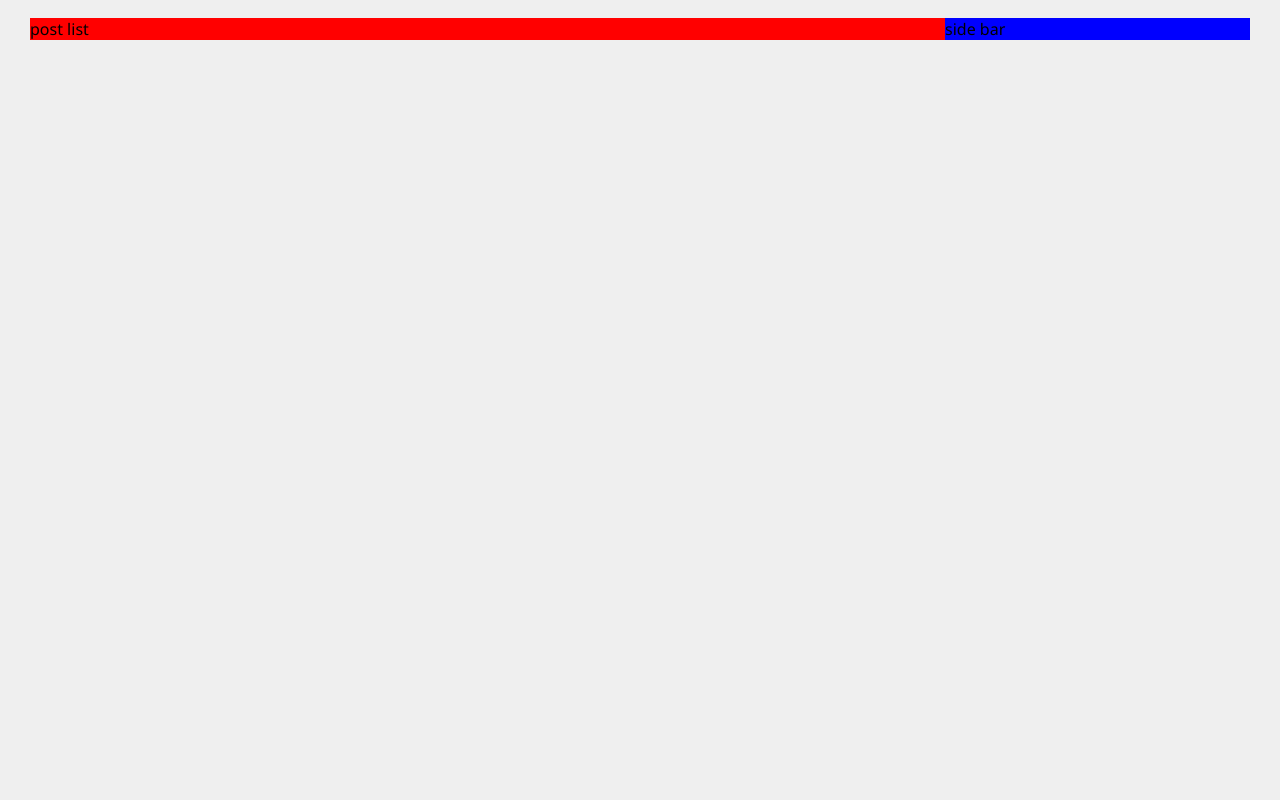
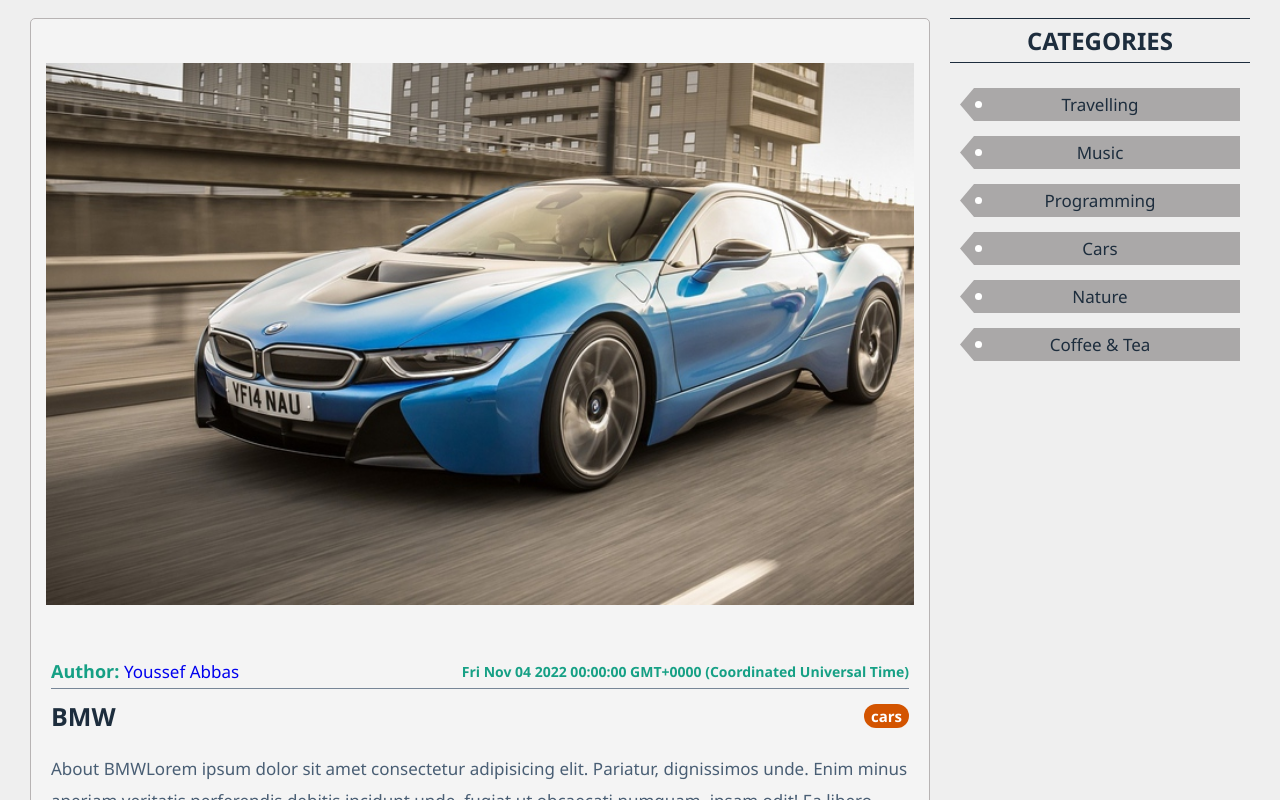
Before and after one commit to Mousa-Ahmed0/full-stack-Blog, a React (Create React App) app in the folder frontend/: page / in a window 1280 px wide. Shown: the part 420-1220 px from the top of the page. Before the commit the page ends 800 px from the top, so only its background shows below. Built offline with nearby package versions, Linux system fonts and the light colour scheme.

Commit message:
home page

```diff
--- /dev/null
+++ b/frontend/src/components/posts/PostItem.jsx
@@ -0,0 +1,42 @@
+import "./Posts.css"
+
+import { Link } from "react-router-dom";
+
+const PostItem  = ({post}) => {
+    return (
+        <div className="post-item">
+            <div className="post-item-image-wrapper">
+                <img src={post.image} alt="" className="post-item-image" />
+            </div>
+            <div className="post-item-info-wrapper">
+                <div className="post-item-info">
+                    <div className="post-item-author">
+                        <strong>Author: </strong>
+                        <Link className="post-item-username" to="/profile/1">{post.user.username}</Link>
+                    </div>
+                    <div className="post-item-date">
+                        {new Date(post.createdAt).toString()}
+                    </div>
+                </div>
+                <div className="post-item-details">
+                    <h4 className="post-item-title">{post.title}</h4>
+                    <Link className="post-item-category" to={`/posts/categories/${post.category}`}>
+                        {post.category}
+                    </Link>
+                </div>
+                <p className="post-item-description">
+                    {post.description}
+                    Lorem ipsum dolor sit amet consectetur adipisicing elit. Pariatur, dignissimos unde. Enim minus aperiam veritatis perferendis debitis incidunt unde, fugiat ut obcaecati numquam, ipsam odit! Ea libero maxime illo eius?
+                    Lorem ipsum dolor sit amet consectetur adipisicing elit. Pariatur, dignissimos unde. Enim minus aperiam veritatis perferendis debitis incidunt unde, fugiat ut obcaecati numquam, ipsam odit! Ea libero maxime illo eius?
+                    Lorem ipsum dolor sit amet consectetur adipisicing elit. Pariatur, dignissimos unde. Enim minus aperiam veritatis perferendis debitis incidunt unde, fugiat ut obcaecati numquam, ipsam odit! Ea libero maxime illo eius?
+                </p>
+                <Link className="post-item-link" to={`/posts/details/${post._id}`}>
+                    Read More...
+                </Link>
+
+            </div>
+        </div>
+     );
+}
+
+export default PostItem;
--- /dev/null
+++ b/frontend/src/components/posts/PostList.jsx
@@ -0,0 +1,12 @@
+import PostItem from './PostItem';
+import "./Posts.css"
+
+const PostList = ({posts}) => {
+    return (
+        <div className="post-list">
+            {posts.map(item=> <PostItem post={item} key={item._id}/>)}
+        </div>
+     );
+}
+
+export default PostList;
--- /dev/null
+++ b/frontend/src/components/posts/Posts.css
@@ -0,0 +1,107 @@
+.post-list{
+    display: flex;
+    align-items: center;
+    justify-content: center;
+    flex-wrap: wrap;
+    flex: 9;
+}
+.post-item{
+    width: 100%;
+    background-color: rgb(244, 244, 244);
+    margin-bottom: 40px;
+    padding: 15px;
+    border-radius: 5px;
+    display: flex;
+    flex-direction:column;
+    align-items: flex-start;
+    justify-content: space-between;
+    border: 1px solid rgb(183, 179, 179);
+}
+.post-item-image-wrapper{
+    width: 100%;
+    margin-bottom: 15px;
+}
+.post-item-image{
+    width: 100%;
+    height: 600px;
+    object-fit: contain;
+    border-radius: 5px;
+}
+.post-item-info-wrapper{
+    width: 100%;
+}
+.post-item-info{
+    display: flex;
+    align-items: center;
+    justify-content: space-between;
+    margin: 5px;
+    border-bottom: 1px solid var(--gray-color);
+    padding-bottom: 5px;
+}
+.post-item-author strong{
+    color: var(--green-sea-color);
+    font-size: 18px;
+}
+.post-item-author .post-item-username{
+    font-size: 17px;
+    font-weight: 500;
+    text-transform: capitalize;
+}
+.post-item-date{
+    font-weight: bold;
+    font-size: 14px;
+    color: var(--green-sea-color);
+}
+.post-item-details{
+    display: flex;
+    align-items: center;
+    justify-content: space-between;
+    padding: 5px;
+}
+.post-item-title{
+    color: var(--primary-color);
+    text-align: center;
+    font-size: 25px;
+    font-weight: 700;
+    text-transform: capitalize;
+}
+.post-item-category{
+    background-color: var(--pumpkin-color);
+    color: var(--white-color);
+    padding: 2px 7px;
+    border-radius: 15px;
+    font-size: 15px;
+    font-weight: bold;
+    cursor: pointer;
+}
+.post-item-description{
+    font-size: 17px;
+    line-height: 1.9;
+    color: var(--secondary-color);
+    font-weight: 500;
+    padding: 5px;
+    margin: 10px 0;
+    overflow: hidden;
+    display: -webkit-box;
+    -webkit-line-clamp: 2;
+    -webkit-box-orient: vertical;
+}
+.post-item-link{
+    background-color: var(--green-color);
+    color: var(--white-color);
+    width: 100%;
+    display: block;
+    text-align: center;
+    font-size: 21px;
+    border-radius: 5px;
+    padding: 5px;
+}
+
+@media (max-width:720px){
+    .post-item{
+        padding: 10px;
+    }
+    .post-item-image{
+        object-fit: cover;
+    }
+}
--- /dev/null
+++ b/frontend/src/components/sidebar/Sidebar.css
@@ -0,0 +1,61 @@
+.sidebar{
+    margin-left: 20px;
+    flex: 3;
+}
+.sidebar-title{
+    color: var(--primary-color);
+    text-align: center;
+    padding: 5px;
+    font-size: 24px;
+    border-top: 1px solid var(--primary-color);
+    border-bottom: 1px solid var(--primary-color);
+}
+.sidebar-links{
+    padding: 10px;
+}
+.sidebar-link{
+    margin: 15px 0;
+    font-size: 17px;
+    font-weight: 500;
+    color: var(--primary-color);
+    cursor: pointer;
+    background-color: rgb(170, 168, 168);
+    text-align: center;
+    padding: 5px;
+    position: relative;
+    text-transform: capitalize;
+    display: block;
+    clip-path: polygon(100% 0%,100% 50%,100% 100%,5% 100%,0% 50%,5% 0%);
+}
+
+.sidebar-link:hover{
+    background-color: var(--pumpkin-color);
+    color: var(--white-color);
+}
+.sidebar-link::after{
+    content: "";
+    width: 7px;
+    height: 7px;
+    border-radius: 50%;
+    position: absolute;
+    left: 15px;
+    top: 0;
+    bottom: 0;
+    margin: auto;
+    background-color: var(--white-color);
+}
+@media (max-width:990px){
+    .sidebar{
+        margin-left: 0;
+        width: 100%;
+    }
+    .sidebar-link::after{
+        left: 30px;
+    }
+}
+
+@media (max-width:520px){
+    .sidebar-link::after{
+        left: 20px;
+    }
+}
--- /dev/null
+++ b/frontend/src/components/sidebar/Sidebar.jsx
@@ -0,0 +1,19 @@
+import { Link } from 'react-router-dom';
+import './Sidebar.css'
+const Sidebar = ({categoties}) => {
+    return (
+        <div className="sidebar">
+            <h5 className="sidebar-title">CATEGORIES</h5>
+            <ul className="sidebar-links">
+                {categoties.map((categoties)=>(
+                    <Link className='sidebar-link' key={categoties._id}
+                    to={`/posts/categories/${categoties.title}`}>
+                        {categoties.title}
+                    </Link>
+                ))}
+            </ul>
+        </div>
+    );
+}
+
+export default Sidebar;
--- a/frontend/src/pages/Home/Home.jsx
+++ b/frontend/src/pages/Home/Home.jsx
@@ -1,4 +1,8 @@
+import PostList from "../../components/posts/PostList";
 import "./home.css"
+import{categories, posts} from "../../dummyData"
+import Sidebar from "../../components/sidebar/Sidebar";
+import { Link } from "react-router-dom";
 const Home = () => {
     return (
         <section className="home">
@@ -9,8 +13,13 @@
             </div>
             <div className="home-latest-post">Latest Posts</div>
             <div className="home-container">
-                <div className="post-list">post list</div>
-                <div className="post-sidebar">side bar</div>
+                <PostList posts={posts.slice(0,3)} />
+                <Sidebar categoties={categories}/>
+            </div>
+            <div className="home-see-posts-link">
+                <Link to='./posts' className="home-link">
+                    See All Posts
+                </Link>
             </div>
         </section>
      );
--- a/frontend/src/pages/Home/home.css
+++ b/frontend/src/pages/Home/home.css
@@ -42,11 +42,40 @@
     margin-bottom: 20px;
     border-bottom: 2px solid var(--dark-color);
 }
-.post-list{
-    flex: 9;
-    background-color: red;
+.home-see-posts-link{
+    padding: 0 30px;
+    margin: 15px 0;
 }
-.post-sidebar{
-    flex: 3;
-    background-color: blue;
+.home-see-posts-link .home-link{
+    width: 100%;
+    padding: 10px;
+    font-size: 21px;
+    background-color: var(--dark-color);
+    color: var(--white-color);
+    font-weight: 500;
+    cursor: pointer;
+    border: none;
+    display: block;
+    text-align: center;
+    border-radius: 5px;
 }
+
+/* Media Queries */
+@media (max-width:990px){
+    .home-container{
+        flex-direction: column;
+        align-items: center;
+    }
+}
+
+@media (max-width:520px){
+    .home-container{
+        padding: 0 15px;
+    }
+    .home-latest-post{
+        margin-left: 15px;
+    }
+    .home-title{
+        font-size: 30px;
+    }
+}
```
